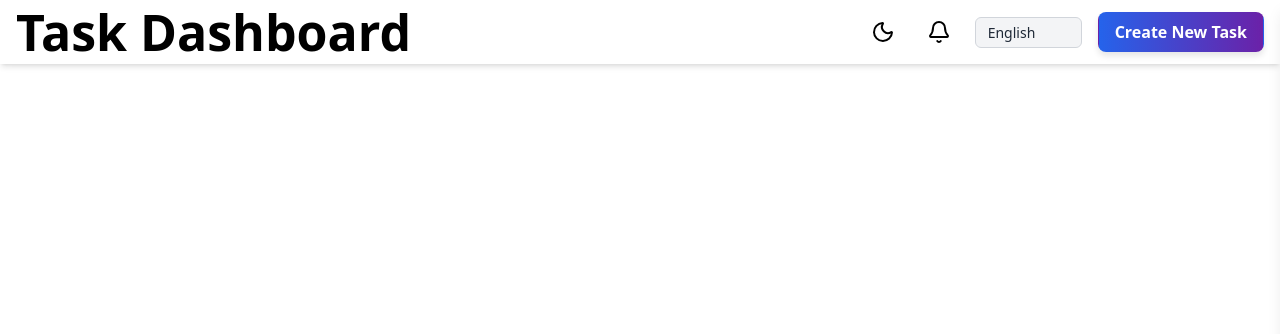
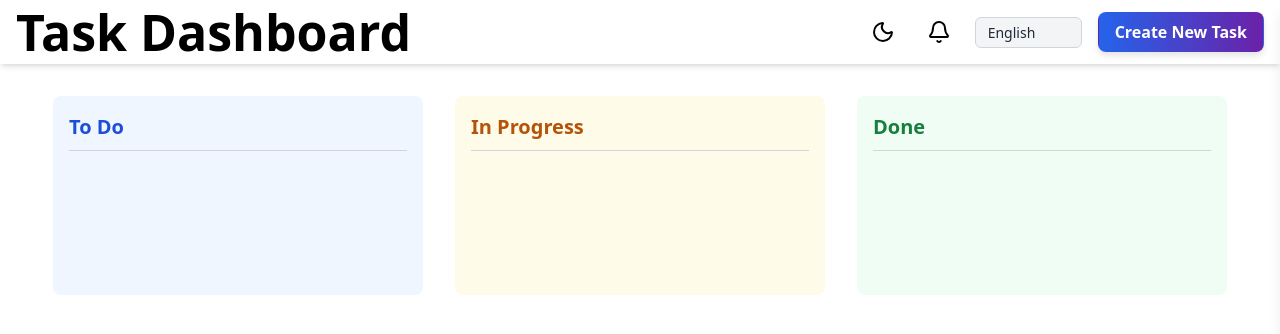
Before and after one commit to VikaSukhara/TaskDashboard, a React (Vite) app: page / in a window 1280 px wide. Shown: the top 334 px of the page. Built offline with nearby package versions, Linux system fonts and the light colour scheme.

Commit message:
created to do, inprogress, done containers

```diff
--- a/src/App.jsx
+++ b/src/App.jsx
@@ -1,6 +1,7 @@
 import { useEffect, useState } from "react";
 import "./App.css";
 import Header from "./header/Header";
+import TaskContainers from "./TaskContainers/TaskContainers";
 import styles from "./App.module.css";
 
 function App() {
@@ -22,20 +23,21 @@ function App() {
 
   return (
     <div className={styles.appWrapper}>
+      <Header
+        changeTheme={setIsDark}
+        isDark={isDark}
+        isSidebarOpen={isSidebarOpen}
+        setIsSidebarOpen={setIsSidebarOpen}
+        className={`${styles.headerWrapper} ${
+          isSidebarOpen ? styles.shifted : ""
+        }`}
+      />
       <main
         className={`${styles.main} ${
           isSidebarOpen ? styles.mainWithSidebar : ""
         }`}
       >
-        <Header
-          changeTheme={setIsDark}
-          isDark={isDark}
-          isSidebarOpen={isSidebarOpen}
-          setIsSidebarOpen={setIsSidebarOpen}
-          className={`${styles.headerWrapper} ${
-            isSidebarOpen ? styles.shifted : ""
-          }`}
-        />
+        <TaskContainers />
       </main>
       <aside
         className={`${styles.sidebar} ${
--- a/src/App.module.css
+++ b/src/App.module.css
@@ -8,6 +8,8 @@
   transition: margin-left 0.3s ease-in-out, width 0.3s ease-in-out;
   margin-left: 0;
   width: 100%;
+  margin-top: 64px;
+  padding: 16px;
 }
 
 .mainWithSidebar {
@@ -33,9 +35,13 @@
   justify-content: space-between;
   transition: left 0.3s ease-in-out, width 0.3s ease-in-out;
   z-index: 10;
-  height: 4rem;
+  height: 64px;
   display: flex;
   justify-content: space-between;
+}
+
+:global(.dark) .headerWrapper {
+  background-color: #1f2937;
 }
 
 .headerWrapper.shifted {
--- /dev/null
+++ b/src/TaskContainers/TaskContainers.module.css
@@ -0,0 +1,83 @@
+.columnWrapper {
+  display: flex;
+  flex-direction: row;
+  gap: 16px;
+  padding: 16px;
+}
+
+.column {
+  display: flex;
+  flex-direction: column;
+  gap: 12px;
+  width: 370px;
+  padding: 16px;
+  border-radius: 8px;
+  flex: 1;
+  margin-left: 0.5rem;
+  margin-right: 0.5rem;
+  background-color: #eff6ff;
+}
+
+.todo {
+  background-color: #eff6ff;
+}
+.inProgress {
+  background-color: #fefce8;
+}
+.done {
+  background-color: #f0fdf4;
+}
+
+:global(.dark) .todo {
+  background-color: rgb(26, 44, 94);
+}
+:global(.dark) .inProgress {
+  background-color: rgb(88, 42, 16);
+}
+:global(.dark) .done {
+  background-color: rgb(8, 71, 55);
+}
+
+.columnTitle {
+  font-size: 1.25rem;
+  font-weight: 700;
+  margin-bottom: 1rem;
+  color: #1d4ed8;
+  border-bottom: 1px solid #d1d5db;
+  padding-bottom: 8px;
+}
+
+:global(.dark) .columnTitle {
+  border-bottom-color: #4b5563;
+}
+
+.todoTitle {
+  color: #1d4ed8;
+}
+
+.inProgressTitle {
+  color: #b45309;
+}
+
+.doneTitle {
+  color: #15803d;
+}
+
+:global(.dark) .todoTitle {
+  color: #93c5fd;
+}
+
+:global(.dark) .inProgressTitle {
+  color: #facc15;
+}
+
+:global(.dark) .doneTitle {
+  color: #86efac;
+}
+
+.taskWrapper {
+  min-height: 100px;
+  display: flex;
+  flex-direction: column;
+  gap: 12px;
+}
--- /dev/null
+++ b/src/TaskContainers/TaskContainers.tsx
@@ -0,0 +1,21 @@
+import styles from "./TaskContainers.module.css";
+export default function TaskContainers() {
+  return (
+    <div className={styles.columnWrapper}>
+      <div className={`${styles.column} ${styles.todo}`}>
+        <h3 className={`${styles.columnTitle} ${styles.todoTitle}`}>To Do</h3>
+        <div className={styles.taskWrapper}></div>
+      </div>
+      <div className={`${styles.column} ${styles.inProgress}`}>
+        <h3 className={`${styles.columnTitle} ${styles.inProgressTitle}`}>
+          In Progress
+        </h3>
+        <div className={styles.taskWrapper}></div>
+      </div>
+      <div className={`${styles.column} ${styles.done}`}>
+        <h3 className={`${styles.columnTitle} ${styles.doneTitle}`}>Done</h3>
+        <div className={styles.taskWrapper}></div>
+      </div>
+    </div>
+  );
+}
--- a/src/header/Header.module.css
+++ b/src/header/Header.module.css
@@ -1,7 +1,3 @@
-:global(.dark) .headerWrapper {
-  background-color: #1f2937;
-}
-
 .headerTitle {
   font-size: 50px;
   font-weight: 700;
```
